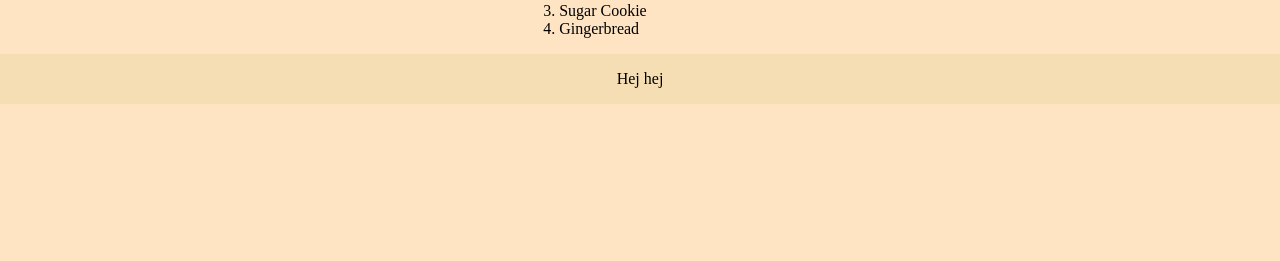
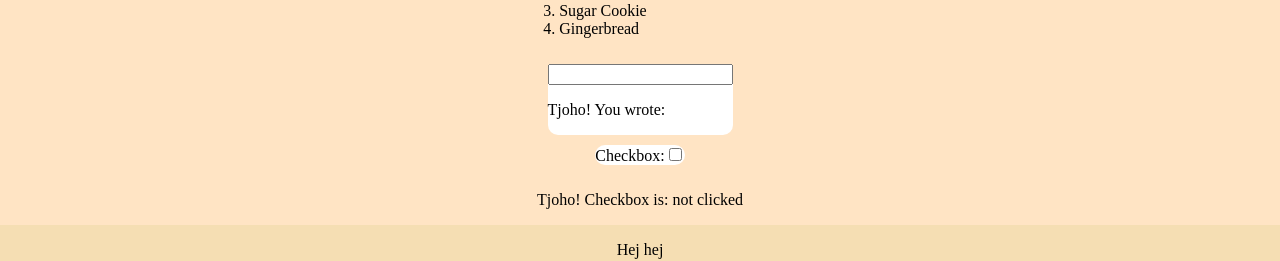
Before and after one commit to jessicaagren/React-Test, a React (Vite) app: page / in a window 1280 px wide. Shown: the part 875-1136 px from the top of the page. Before the commit the page ends 979 px from the top, so only its background shows below. Built offline with nearby package versions, Linux system fonts and the light colour scheme.

Commit message:
Added InputField and Checkbox to Main

```diff
--- a/src/components/Main/Main.tsx
+++ b/src/components/Main/Main.tsx
@@ -1,6 +1,8 @@
 import Button from '../Button/Button';
+import Checkbox from '../Checkbox/CheckBox';
 import CuteCatImageDiv from '../CuteCatImageDiv/CuteCatImageDiv';
 import Dropdown from '../Dropdown/Dropdown';
+import InputField from '../InputField/InputField';
 import List from '../List/List';
 import './Main.scss';
 
@@ -38,6 +40,8 @@ function Main() {
         <CuteCatImageDiv />
         <List title='Cars' items={cars} isNumbered={false} />
         <List title='Cookies' items={cookies} isNumbered={true} />
+        <InputField />
+        <Checkbox />
       </main>
     </>
   );
```
